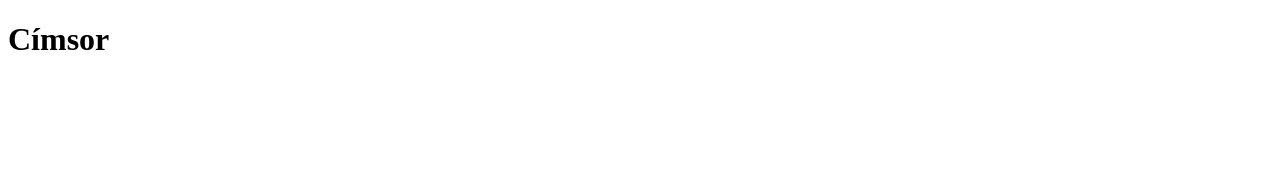
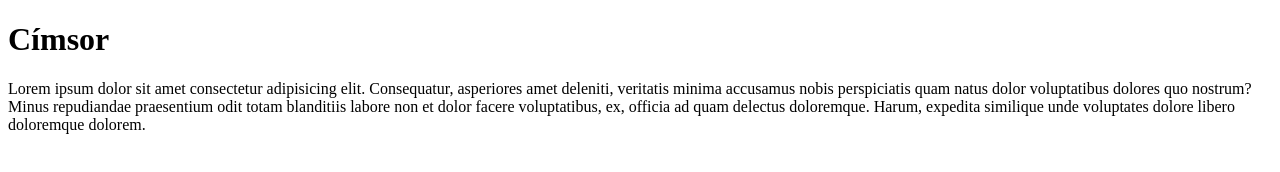
Before and after one commit to UmaB81/elso-repo, a plain HTML site: page index.html in a window 1280 px wide. Drawn offline with Linux system fonts and the light colour scheme.

Commit message:
Paragraph added

```diff
--- a/index.html
+++ b/index.html
@@ -1,11 +1,18 @@
 <!DOCTYPE html>
 <html lang="hu">
+
 <head>
     <meta charset="UTF-8">
     <meta name="viewport" content="width=device-width, initial-scale=1.0">
     <title>Prooktatás Alkalom 6 | GIT Gyakorlás</title>
 </head>
+
 <body>
     <h1>Címsor</h1>
+    <p>Lorem ipsum dolor sit amet consectetur adipisicing elit. Consequatur, asperiores amet deleniti, veritatis minima
+        accusamus nobis perspiciatis quam natus dolor voluptatibus dolores quo nostrum? Minus repudiandae praesentium
+        odit totam blanditiis labore non et dolor facere voluptatibus, ex, officia ad quam delectus doloremque. Harum,
+        expedita similique unde voluptates dolore libero doloremque dolorem.</p>
 </body>
+
 </html>
```
